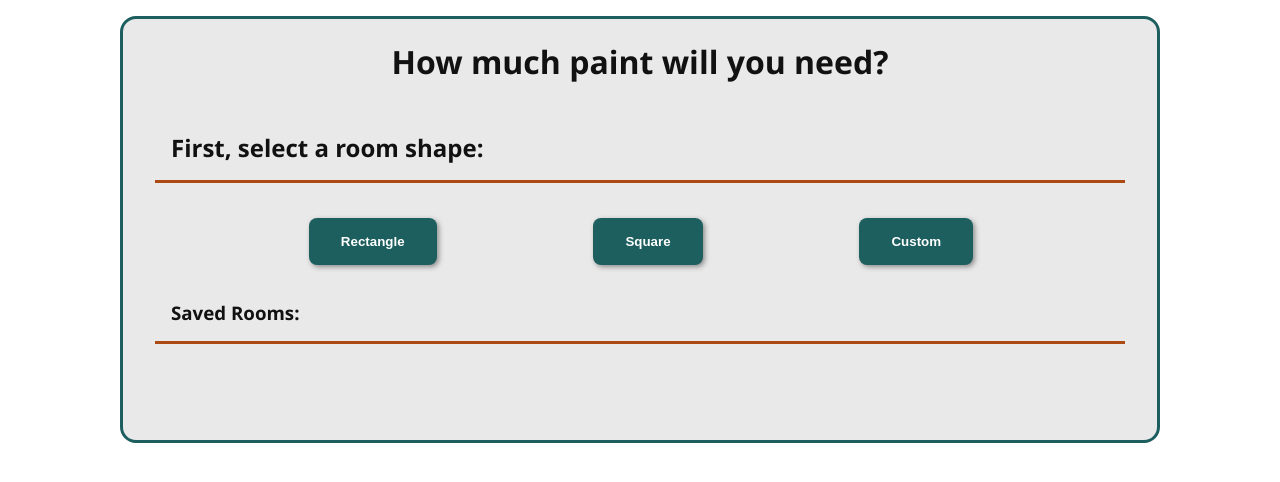
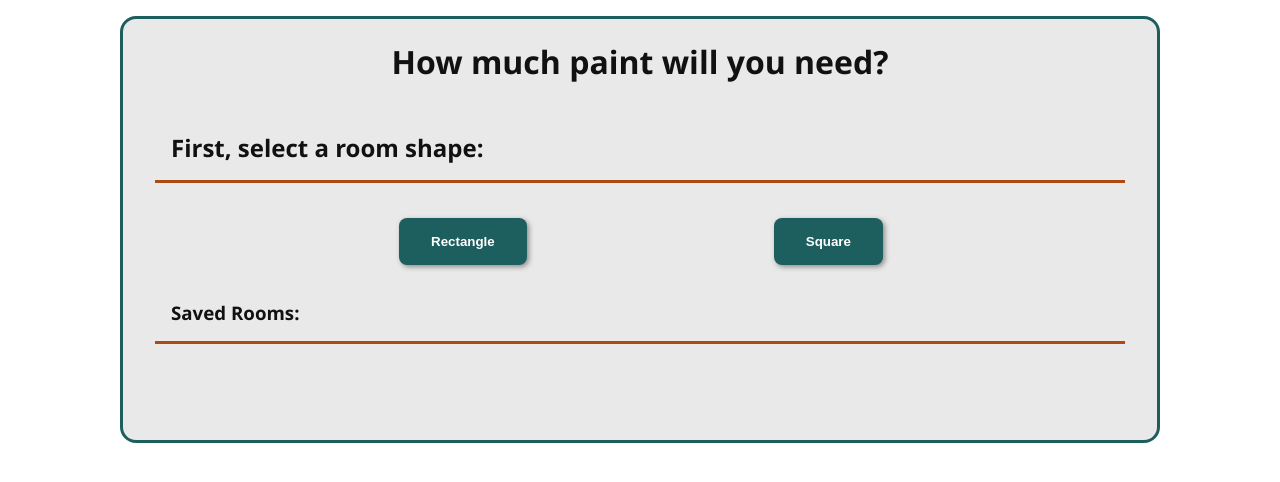
Before and after one commit to ShawnO86/paint-amount, a Vue app: page / in a window 1280 px wide. Shown: the top 482 px of the page. Built offline with nearby package versions, Linux system fonts and the light colour scheme.

Commit message:
Updated forms

```diff
--- a/src/components/customForm.vue
+++ /dev/null
@@ -1,13 +0,0 @@
-<template>
-  <div></div>
-</template>
-
-<script>
-export default {
-
-}
-</script>
-
-<style>
-
-</style>
--- a/src/components/measureForm.vue
+++ b/src/components/measureForm.vue
@@ -5,9 +5,6 @@
     </div>
     <div v-if="roomShape == 'square'">
       <SquareForm @addRoom="addRoom" />
-    </div>
-    <div v-if="roomShape == 'custom'">
-      <CustomForm @addRoom="addRoom" />
     </div>
     <h3>Saved Rooms:</h3>
     <div class="roomList">
@@ -20,10 +17,10 @@
         <div class="roomData">
           <p v-if="room.windows">Windows: {{ room.windows }}</p>
           <p v-if="room.doors">Doors: {{ room.doors }}</p>
-          <p>Area: {{ room.area }}sq. feet</p>
+          <p>Paintable Area: {{ room.area }}sq. feet</p>
           <p>One coat (walls): {{ room.one_coat }} gallon(s).</p>
           <p>Two coats (walls): {{ room.two_coats }} gallon(s).</p>
-          <p>Ceiling area: {{ room.ceiling_area }}</p>
+          <p>Ceiling area: {{ room.ceiling_area }}sq. feet</p>
           <p>One coat (ceiling): {{ room.one_ceiling }} gallon(s).</p>
           <p>Two coats (ceiling): {{ room.two_ceiling }} gallon(s).</p>
         </div>
@@ -35,7 +32,6 @@
   <script>
 import RectangleForm from "@/components/rectangleForm.vue";
 import SquareForm from "@/components/squareForm.vue";
-import CustomForm from "@/components/customForm.vue";
 
 export default {
   name: "measurement-form",
@@ -44,8 +40,7 @@ export default {
   },
   components: {
     RectangleForm,
-    SquareForm,
-    CustomForm,
+    SquareForm
   },
   data() {
     return {
--- a/src/components/rectangleForm.vue
+++ b/src/components/rectangleForm.vue
@@ -22,7 +22,7 @@
           />
         </div>
         <div class="inputContainer">
-          <label for="rectHeight">Height</label>
+          <label for="rectHeight">Wall Height</label>
           <input
             type="number"
             placeholder="height"
@@ -68,7 +68,7 @@ export default {
   computed: {
     area() {
       return (
-        (this.length * 2 + this.width * 2) * this.height -
+        (this.length  * this.width) * this.height -
         (this.windowArea + this.doorArea)
       );
     },
@@ -79,7 +79,7 @@ export default {
       return Math.round((this.area / 200) * 100) / 100;
     },
     ceilingArea() {
-      return this.width * this.length;
+      return this.length * this.width ;
     },
     oneCoatCeiling() {
       return Math.round((this.ceilingArea / 350) * 100) / 100;
--- a/src/components/roomShape.vue
+++ b/src/components/roomShape.vue
@@ -23,16 +23,7 @@
             v-model="roomShape"
           />
         </div>
-        <div class="roomShapeContainer">
-          <input
-            label="Custom"
-            type="radio"
-            id="custom"
-            value="custom"
-            name="roomShape"
-            v-model="roomShape"
-          />
-        </div>
+
       </div>
     </form>
 
--- a/src/components/squareForm.vue
+++ b/src/components/squareForm.vue
@@ -13,7 +13,7 @@
           />
         </div>
         <div class="inputContainer">
-          <label for="squareHeight">Height</label>
+          <label for="squareHeight">Wall Height</label>
           <input
             type="number"
             placeholder="height"
@@ -45,7 +45,7 @@
 
   <script>
 export default {
-  name: "rectangle-form",
+  name: "square-form",
   props: {},
   data() {
     return {
```
